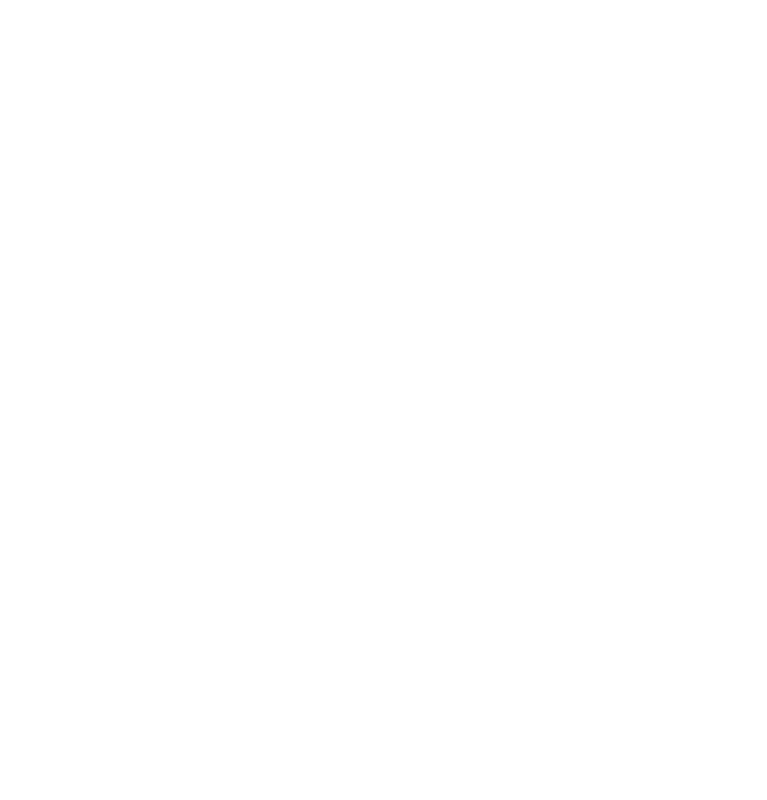
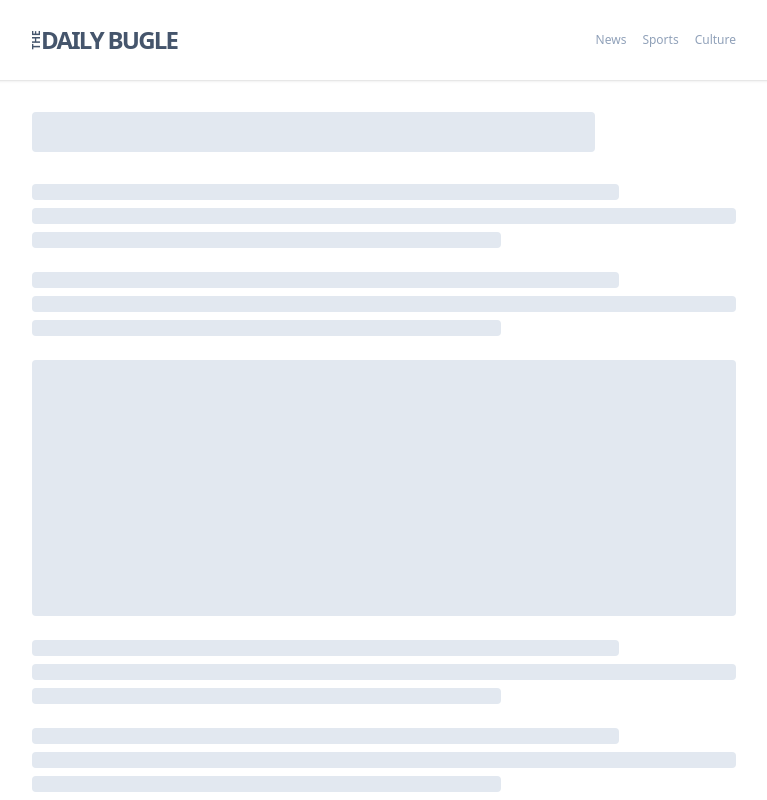
Before and after one commit to ymeskini/animation-recipes, a React (Vite) app: page /header in a window 1280 px wide. Before the commit this address had no page. Shown: the top 800 px of the page, without its empty margins (256-1023 px from the left). Built offline with nearby package versions, Linux system fonts and the light colour scheme.

Commit message:
add dynamic height header animation

```diff
--- a/src/App.tsx
+++ b/src/App.tsx
@@ -4,6 +4,7 @@
 import { Home } from "./animations/home.tsx";
 import Email from "./animations/email.tsx";
 import BookPage from "./animations/books.tsx";
+import { Header } from "./animations/header.tsx";
 
 function App() {
   return (
@@ -12,6 +13,7 @@
       <Route path="/stepper" element={<Stepper />} />
       <Route path="/email" element={<Email />} />
       <Route path="/books" element={<BookPage />} />
+      <Route path="/header" element={<Header />} />
     </Routes>
   );
 }
--- /dev/null
+++ b/src/animations/header.tsx
@@ -0,0 +1,67 @@
+import {
+  motion,
+  useMotionValue,
+  useMotionValueEvent,
+  useScroll,
+} from "motion/react";
+
+export function Header() {
+  const { scrollY } = useScroll();
+  const height = useMotionValue(80);
+
+  useMotionValueEvent(scrollY, "change", (current) => {
+    const previous = scrollY.getPrevious();
+    const diff = current - (previous || 0);
+    const newHeight = height.get() - diff;
+
+    height.set(Math.min(Math.max(newHeight, 50), 80));
+  });
+
+  return (
+    <div className="mx-auto flex w-full max-w-3xl flex-1 overflow-hidden text-slate-600">
+      <div className="z-0 flex-1 overflow-y-scroll">
+        <motion.header
+          style={{ height }}
+          className="fixed inset-x-0 flex h-20 bg-white shadow"
+        >
+          <div className="mx-auto flex w-full max-w-3xl items-center justify-between px-8">
+            <p className="flex origin-left items-center text-xl font-semibold uppercase">
+              <span className="-ml-1.5 inline-block -rotate-90 text-[10px] leading-[0]">
+                The
+              </span>
+              <span className="-ml-1 text-2xl tracking-[-.075em]">
+                Daily Bugle
+              </span>
+            </p>
+            <nav className="flex space-x-4 text-xs font-medium text-slate-400">
+              <a href="#">News</a>
+              <a href="#">Sports</a>
+              <a href="#">Culture</a>
+            </nav>
+          </div>
+        </motion.header>
+
+        <main className="px-8 pt-28">
+          <h1 className="h-10 w-4/5 rounded bg-slate-200 text-2xl font-bold" />
+          <div className="mt-8 space-y-6">
+            {[...Array(2).keys()].map((i) => (
+              <div key={i} className="space-y-2 text-sm">
+                <p className="h-4 w-5/6 rounded bg-slate-200" />
+                <p className="h-4 rounded bg-slate-200" />
+                <p className="h-4 w-4/6 rounded bg-slate-200" />
+              </div>
+            ))}
+            <div className="h-64 rounded bg-slate-200"></div>
+            {[...Array(90).keys()].map((i) => (
+              <div key={i} className="space-y-2 text-sm">
+                <p className="h-4 w-5/6 rounded bg-slate-200" />
+                <p className="h-4 rounded bg-slate-200" />
+                <p className="h-4 w-4/6 rounded bg-slate-200" />
+              </div>
+            ))}
+          </div>
+        </main>
+      </div>
+    </div>
+  );
+}
```
